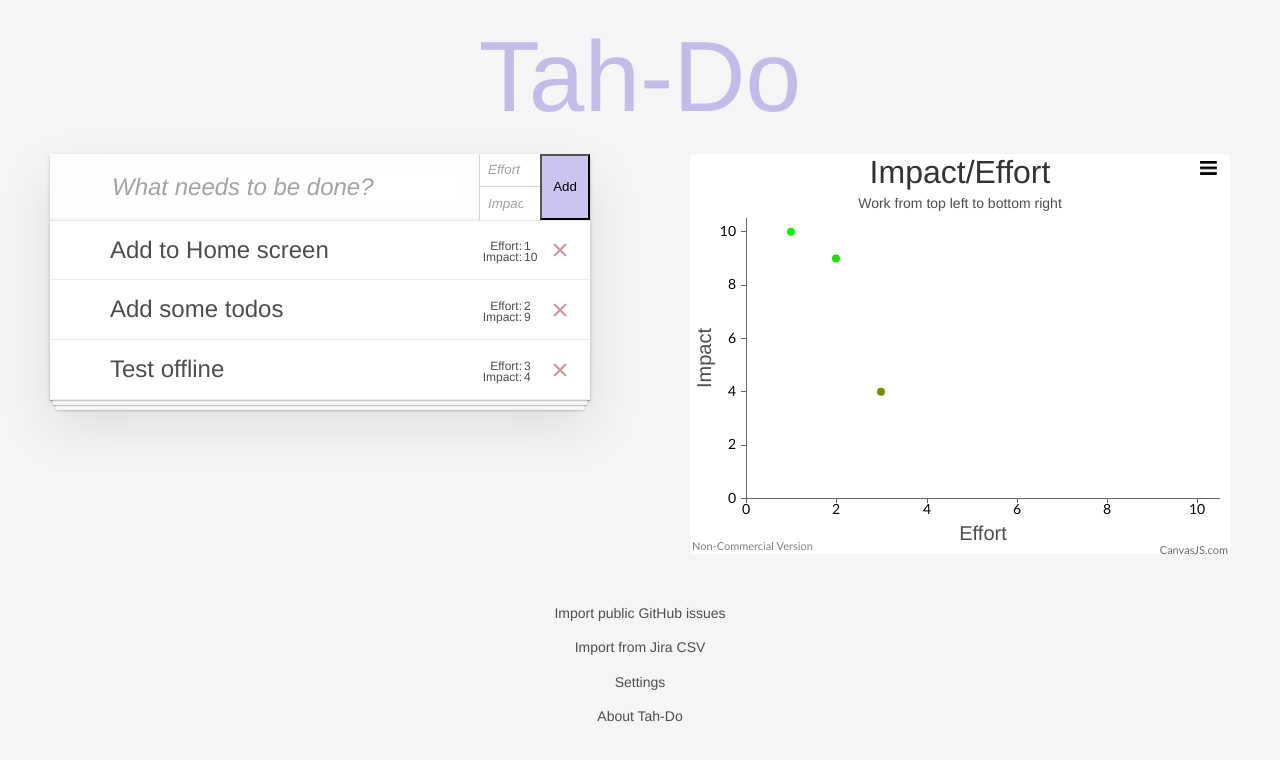
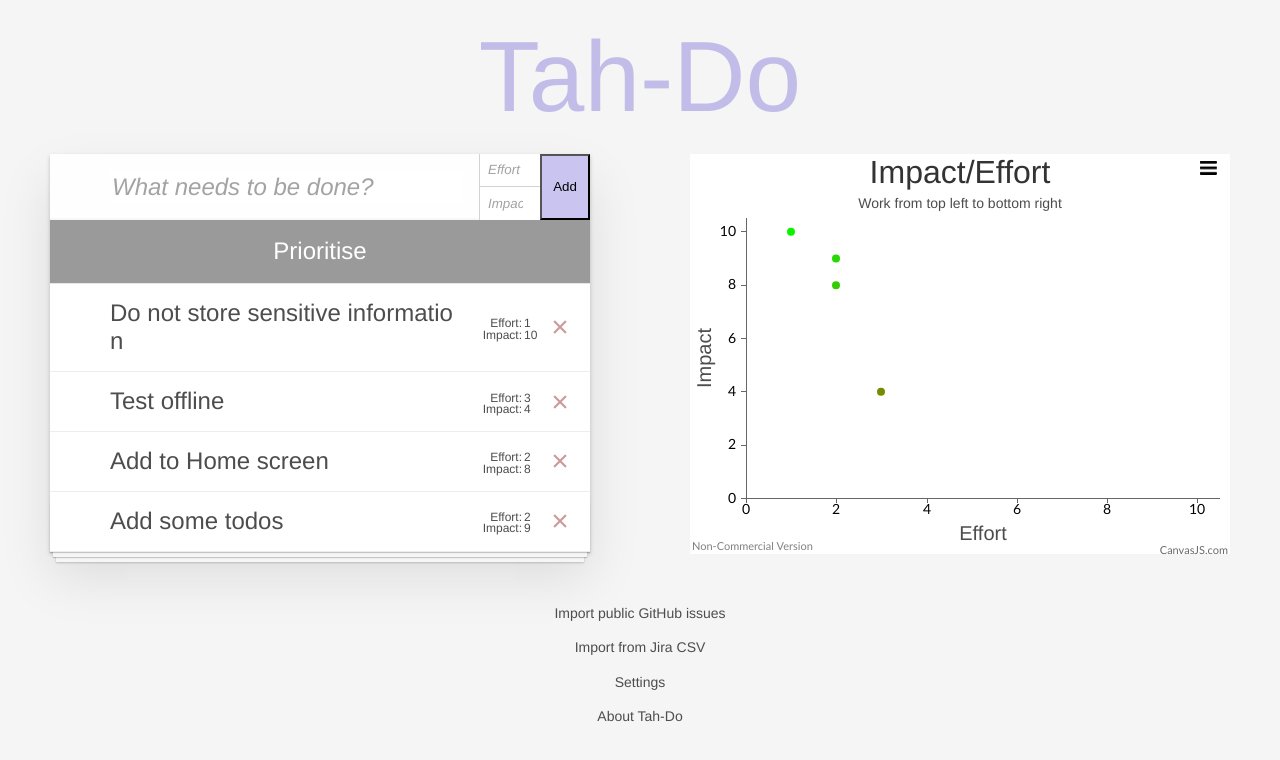
Before and after one commit to votemike/todo, a React (Create React App) app: page / in a window 1280 px wide. Shown: the top 760 px of the page. Built offline with nearby package versions, Linux system fonts and the light colour scheme.

Commit message:
Adding warning about sensitive information

```diff
--- a/src/App.js
+++ b/src/App.js
@@ -24,9 +24,10 @@
   const [todos, setTodos] = useStateWithLocalStorage(
       'todos',
       [
-          { effort: 1, impact: 10, text: "Add to Home screen" },
-          { effort: 2, impact: 9, text: "Add some todos" },
-          { effort: 3, impact: 4, text: "Test offline" }
+          { effort: 1, impact: 10, text: "Do not store sensitive information" },
+          { effort: 3, impact: 4, text: "Test offline" },
+          { effort: 2, impact: 8, text: "Add to Home screen" },
+          { effort: 2, impact: 9, text: "Add some todos" }
       ]
   );
   const effortRef = React.createRef();
```
Also changed, not shown: 1 other file (tests, documents, lock files or other folders).
